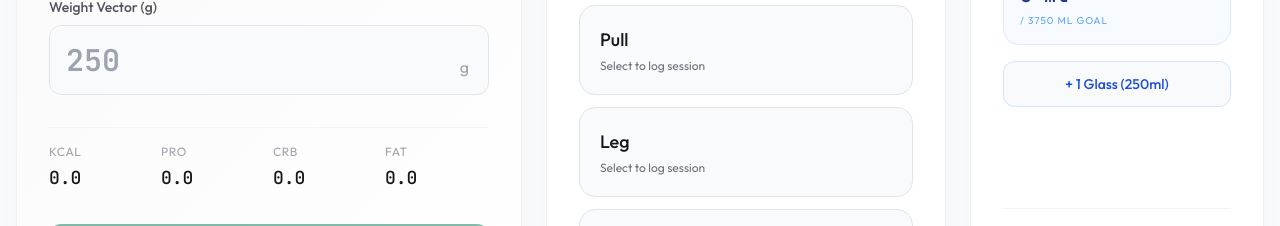
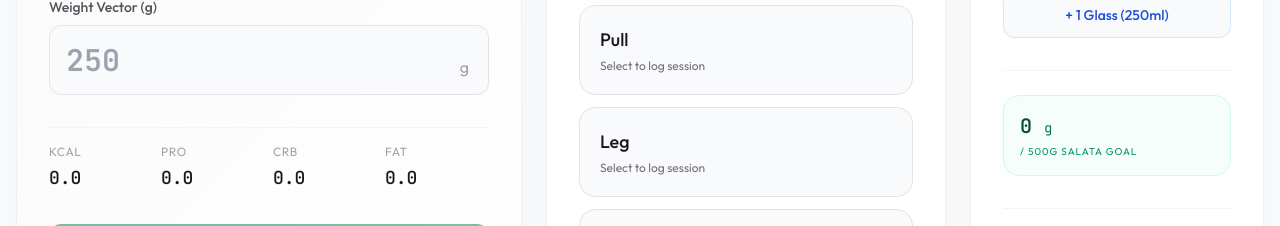
Before and after one commit to ahmedelagamy132/gym-tracking, a Next.js app: page / in a window 1280 px wide. Shown: the part 461-687 px from the top of the page. Built offline with nearby package versions, Linux system fonts and the light colour scheme; no server answers; the database is empty.

Commit message:
feat: Add daily salata gram tracking section

```diff
--- a/src/app/dashboard-client.tsx
+++ b/src/app/dashboard-client.tsx
@@ -11,6 +11,7 @@ const DEFAULT_TARGETS = {
   carb: 230,
   fat: 70,
   water: 3750,
+  salata: 500,
 };
 
 type Targets = typeof DEFAULT_TARGETS;
@@ -354,6 +355,17 @@ export function DashboardClient() {
     }, { cals: 0, pro: 0, carb: 0, fat: 0 });
   }, [logs]);
 
+  const salataGrams = useMemo(() => {
+    return logs.reduce((total, log) => {
+      const lowerName = log.name.toLowerCase();
+      // Track anything that sounds like a salad / greens or exactly matches "salata"
+      if (lowerName.includes('salata') || lowerName.includes('salad') || lowerName.includes('greens')) {
+        return total + log.grams;
+      }
+      return total;
+    }, 0);
+  }, [logs]);
+
   const weightPath = useMemo(() => {
     if (weightHistory.length === 0) return 'M 0 50 Q 50 50 100 50';
     if (weightHistory.length === 1) return `M 0 50 Q 50 50 100 50`;
@@ -695,6 +707,35 @@ export function DashboardClient() {
           </button>
         </div>
 
+        <div className="mt-8 pt-6 border-t border-zinc-100 flex flex-col gap-4">
+          <div className="flex items-center justify-between border border-emerald-100 bg-emerald-50/50 p-4 rounded-2xl relative overflow-hidden group">
+            <motion.div
+              className="absolute left-0 bottom-0 top-0 bg-emerald-200/40"
+              initial={{ width: 0 }}
+              animate={{ width: `${Math.min((salataGrams / targets.salata) * 100, 100)}%` }}
+            />
+            <div className="z-10 flex flex-col">
+              <span className="font-mono text-xl text-emerald-900 font-semibold">{salataGrams.toFixed(0)} <span className="text-sm font-normal text-emerald-700">g</span></span>
+              {editingTarget === 'salata' ? (
+                <div className="flex items-center gap-1 mt-1">
+                  <input type="number" autoFocus value={tempTargetValue} onChange={e => setTempTargetValue(e.target.value ? Number(e.target.value) : '')} onKeyDown={e => e.key === 'Enter' && saveTarget('salata')} onBlur={() => setEditingTarget(null)} className="w-16 bg-white border border-emerald-200 rounded px-1 py-0.5 text-[10px] font-mono focus:outline-none" />
+                  <button onMouseDown={(e) => { e.preventDefault(); saveTarget('salata'); }}><CheckIcon className="w-4 h-4 text-emerald-600" /></button>
+                </div>
+              ) : (
+                <span className="text-[10px] text-emerald-600 uppercase tracking-widest mt-1">/ {targets.salata}g Salata Goal</span>
+              )}
+            </div>
+            {editingTarget !== 'salata' && (
+              <button
+                onClick={() => { setEditingTarget('salata'); setTempTargetValue(targets.salata); }}
+                className="z-10 absolute right-4 opacity-0 group-hover:opacity-100 transition-opacity bg-white p-1.5 rounded-md shadow-sm border border-emerald-100 text-emerald-500 hover:text-emerald-700"
+              >
+                <Pencil1Icon className="w-3 h-3" />
+              </button>
+            )}
+          </div>
+        </div>
+
         <div className="mt-8 pt-6 border-t border-zinc-100 flex flex-col gap-3">
            <label className="text-sm font-medium text-zinc-600">Daily Bodyweight</label>
            <div className="flex gap-2">
```
